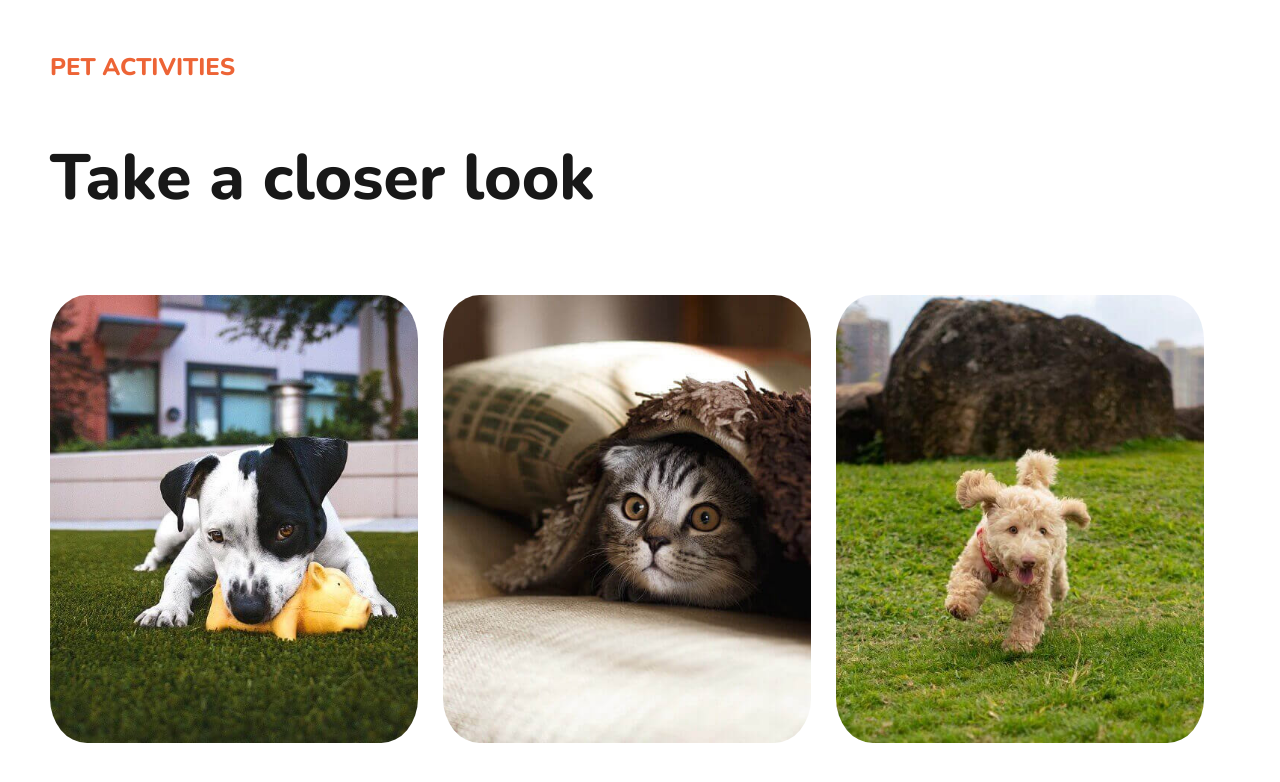
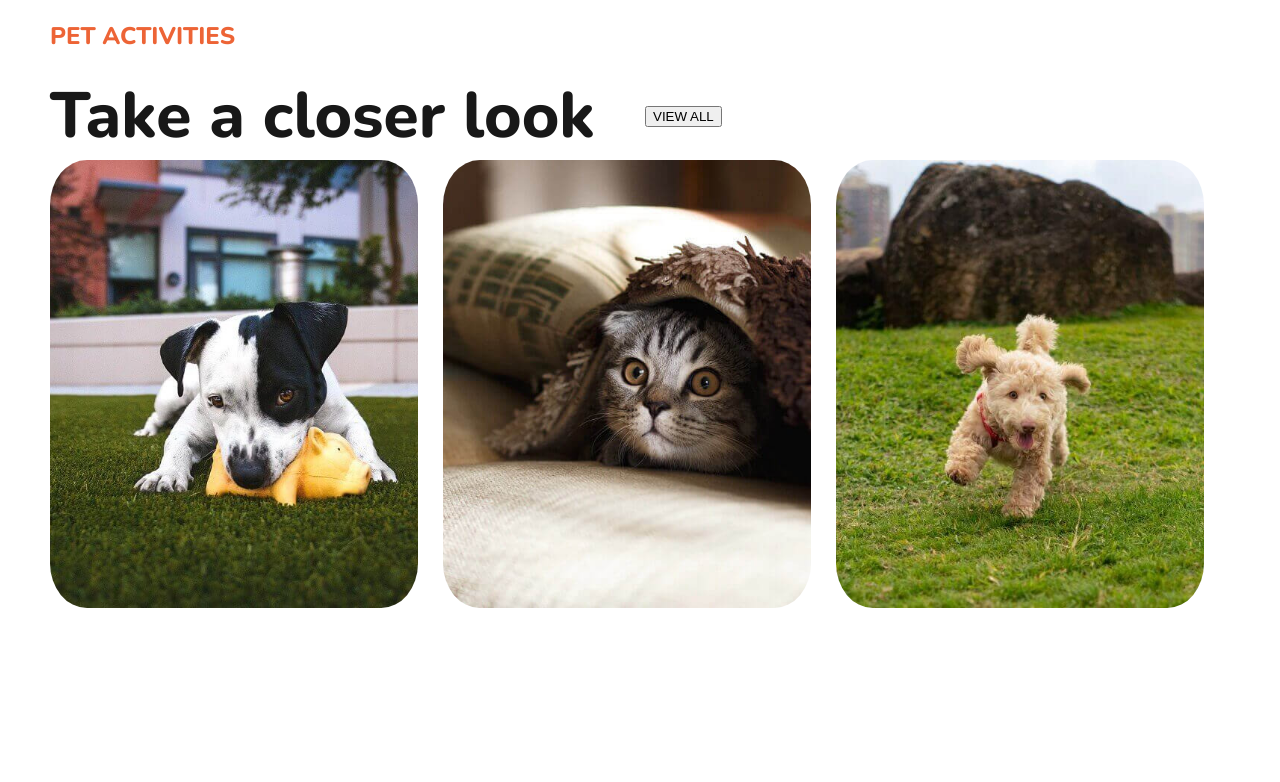
Before and after one commit to KevinVanDerSchans/202304-w1-ch4-kevin-schans, a plain HTML site: page index.html in a window 1280 px wide. Drawn offline with nearby package versions, Linux system fonts and the light colour scheme.

Commit message:
fix containers

```diff
--- a/index.html
+++ b/index.html
@@ -14,11 +14,21 @@
 </head>
 
 <body>
+  <header>
+    <nav>
 
-  <header>
+    </nav>
+  </header>
+
+  <section class="text-container">
     <h1 class="header__title">PET ACTIVITIES</h1>
-    <h2 class="header__subtitle">Take a closer look</h2>
-  </header>
+
+    <div class="header__subtitle__container">
+      <h2 class="header__subtitle">Take a closer look</h2>
+      <a href="/"><button>VIEW ALL</button></a>
+    </div>
+
+  </section>
 
   <section class="section-gallery">
     <div class="gallery-container">
--- a/styles.css
+++ b/styles.css
@@ -13,17 +13,29 @@ body {
 .header__title {
   display: flex;
   font-size: 1.5rem;
-  flex: 1;
-  padding: 35px 50px;
+  padding: 0px 50px;
   color: #ed6436;
+}
+
+.header__subtitle__container {
+  display: flex;
+  width: 100%;
+  align-items: center;
+
+}
+
+.button {
+  display: flex;
+  width: 100%;
+
 }
 
 .header__subtitle {
   display: flex;
   font-size: 4rem;
   color: #181818;
-  padding: 0 0 20px 50px;
-  margin-top: 0;
+  padding: 0 50px;
+  margin: 0;
 }
 
 .section-gallery {
@@ -35,7 +47,6 @@ body {
 
 .gallery-container {
   display: flex;
-  flex: 3;
   padding: 0 50px;
 }
 
```
